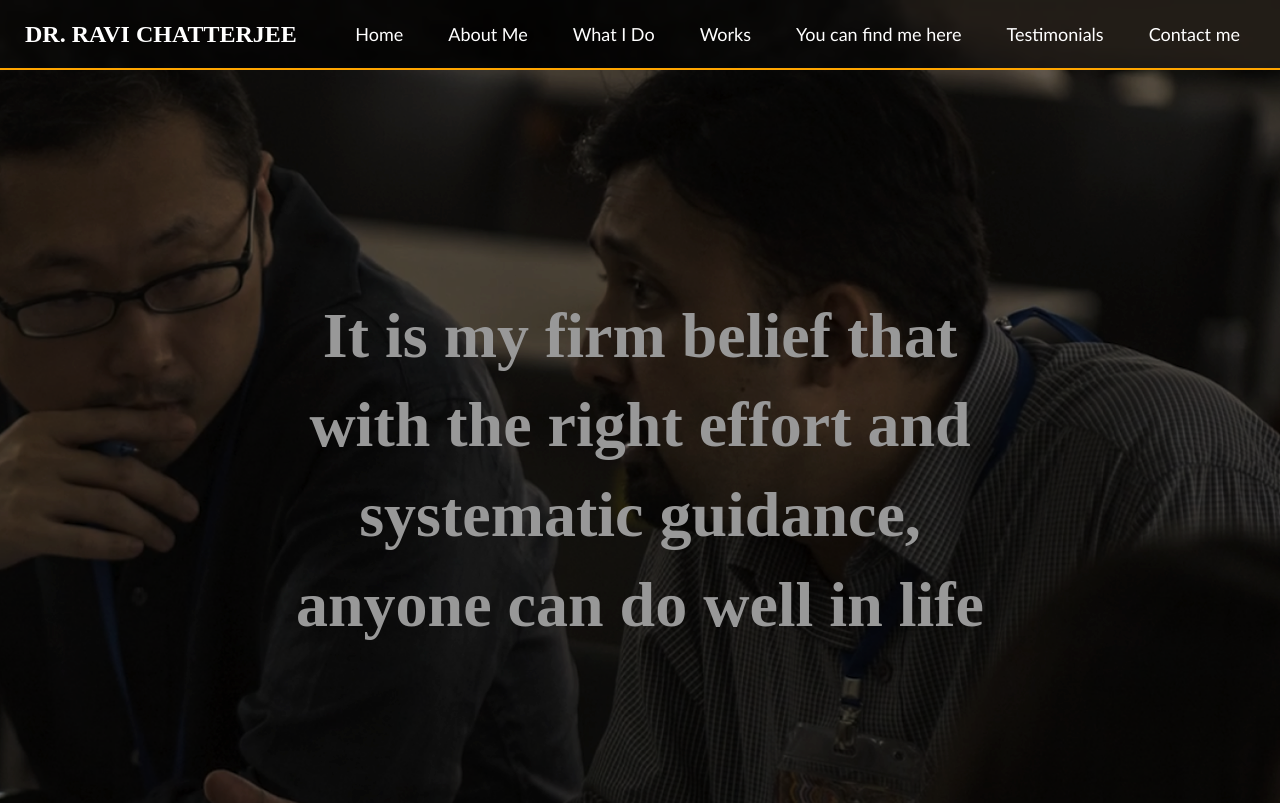
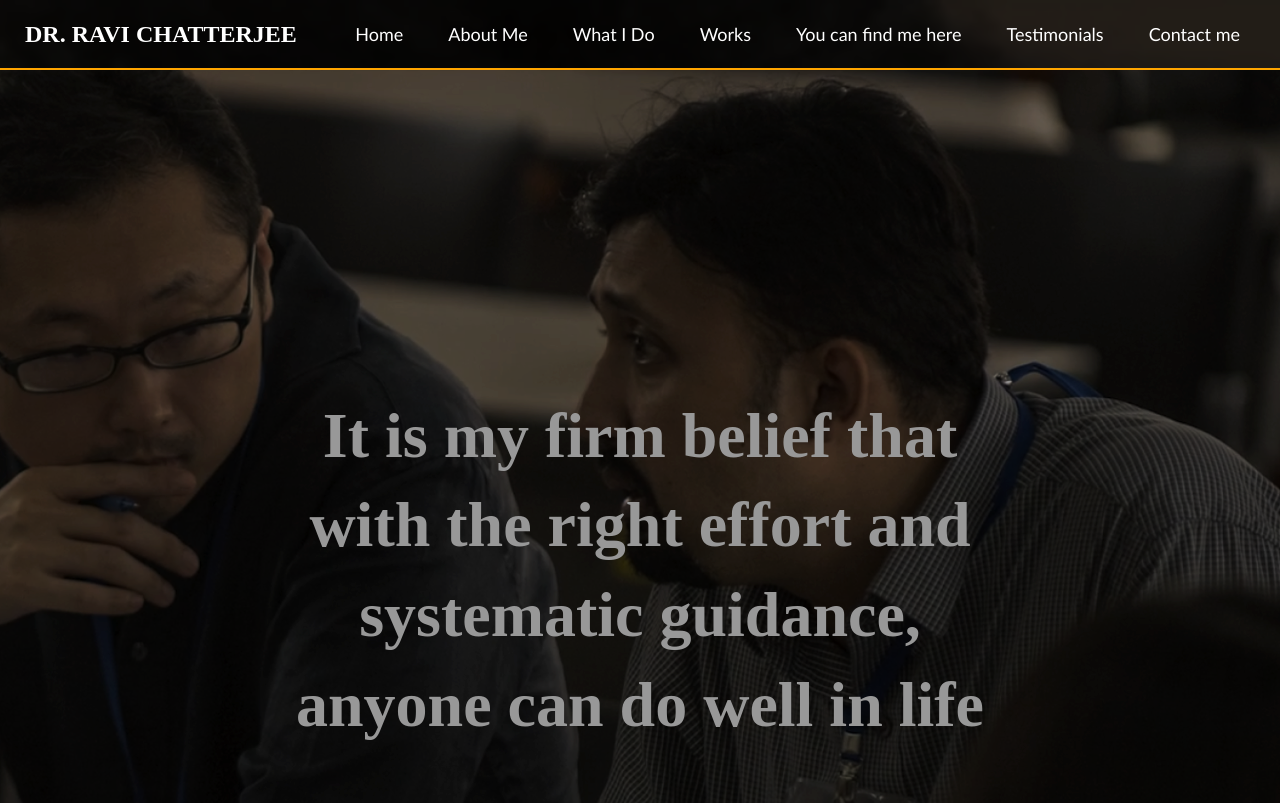
Before and after one commit to Syedhussainsaber/ravisir-website, a React (Vite) app: page / in a window 1280 px wide. Shown: the top 803 px of the page. Built offline with nearby package versions, Linux system fonts and the light colour scheme.

Commit message:
add files

```diff
--- a/src/components/HeroLine.jsx
+++ b/src/components/HeroLine.jsx
@@ -9,7 +9,7 @@ const HeroLine = () => {
         backgroundSize: "cover",
         backgroundPosition: "center",
         backgroundAttachment: "fixed",
-        height: "800px", // Increase the height of the container
+        height: "1000px", // Increase the height of the container
         display: "flex",
         alignItems: "center",
         justifyContent: "center",
```
Also changed, not shown: package.json (+7 -2 lines), 1 other file (tests, documents, lock files or other folders).
